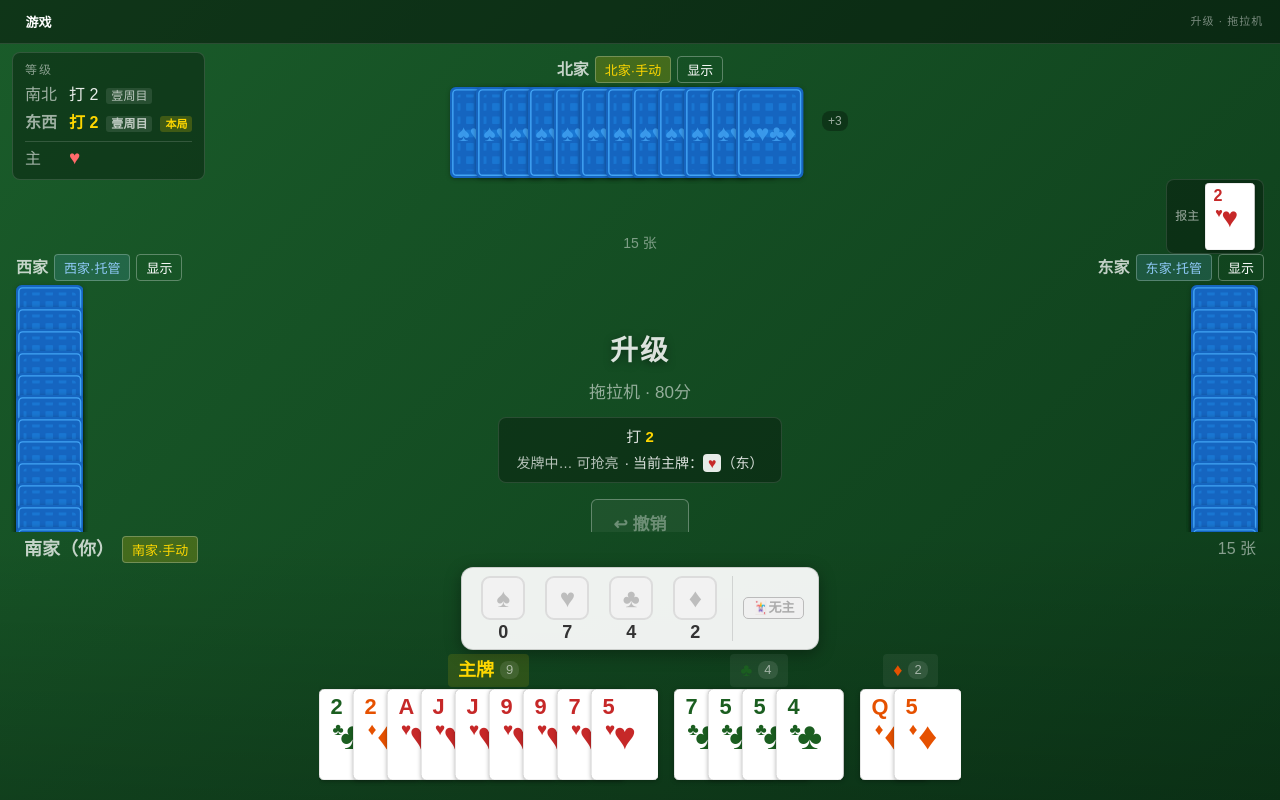
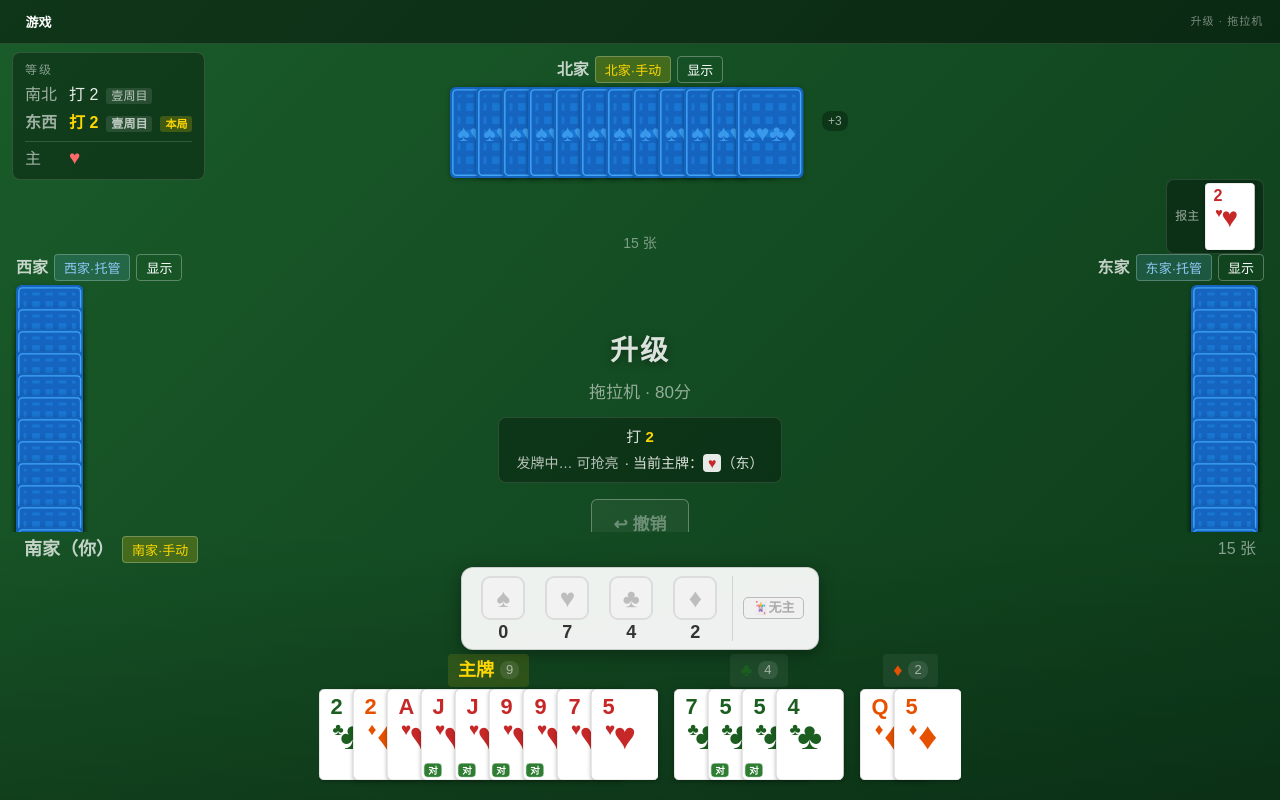
Before and after one commit to HiddenTesla/shengji, a React (Vite) app: page / in a window 1280 px wide. Built offline with nearby package versions, Linux system fonts and the light colour scheme.

Commit message:
增加对子和拖拉机的标识

```diff
--- a/src/App.tsx
+++ b/src/App.tsx
@@ -1623,6 +1623,8 @@ function App() {
           ) : (
             <PlayerHand
               groups={groupCardsForDisplay(handForDisplay, trumpSuit, levelRank)}
+              trumpSuit={trumpSuit}
+              levelRank={levelRank}
               selectedIndices={canSelectHand ? effectiveSelectedIndices : undefined}
               onToggleCard={canSelectHand ? toggleCard : undefined}
               sourceCardIds={buryingManualBanker && banker === PlayerPosition.South
--- a/src/components/CardComponent.tsx
+++ b/src/components/CardComponent.tsx
@@ -11,6 +11,13 @@ interface CardComponentProps {
   small?: boolean
   badge?: string
   badgePosition?: 'top-right' | 'bottom-left'
+  /** 额外标记（如手牌里的对子 / 拖拉机）；position 默认左下角 */
+  mark?: {
+    text: string
+    color: string
+    /** 竖排（东/西家）只露出牌顶，标记需要放到右上角 */
+    position?: 'bottom-left' | 'top-right'
+  }
   /** 额外缩放（1 = 不缩放）；配合 small 可渲染更小的牌（如出牌区） */
   scale?: number
   /**
@@ -337,6 +344,7 @@ export default function CardComponent({
   small = false,
   badge,
   badgePosition = 'bottom-left',
+  mark,
   scale,
   inlineSuit = false,
   onClick,
@@ -345,6 +353,10 @@ export default function CardComponent({
   const s = scale ?? (small ? 0.95 : 1)
   const w = CARD_WIDTH * s
   const h = CARD_HEIGHT * s
+  // 标记位置：默认左下角；竖排时用右上角（底部会被下一张牌遮住）
+  const markAtTop = mark?.position === 'top-right'
+  const markX = markAtTop ? 49 : 3
+  const markY = markAtTop ? (badge ? 21 : 3) : (badge ? 61 : 78)
 
   return (
     <svg
@@ -392,6 +404,31 @@ export default function CardComponent({
           </text>
         </g>
       )}
+      {faceUp && mark && (
+        <g>
+          <rect
+            x={markX}
+            y={markY}
+            width={19}
+            height={15}
+            rx={4}
+            fill={mark.color}
+            stroke="#fff"
+            strokeWidth={0.75}
+          />
+          <text
+            x={markX + 9.5}
+            y={markY + 7.5}
+            fontSize={10}
+            fill="#fff"
+            textAnchor="middle"
+            dominantBaseline="central"
+            fontWeight="bold"
+          >
+            {mark.text}
+          </text>
+        </g>
+      )}
     </svg>
   )
 }
--- a/src/components/OpponentHand.tsx
+++ b/src/components/OpponentHand.tsx
@@ -6,6 +6,7 @@
 //   - 东/西家按「门」分为若干竖列，同一门内竖排，逐张可见点数与花色
 // ============================================================
 
+import { useMemo } from 'react'
 import {
   type Card,
   type PlayerPosition,
@@ -15,6 +16,7 @@ import {
   POSITION_NAME_ZH,
 } from '../core/types.ts'
 import { type CardGroup, groupCardsForDisplay } from '../core/card.ts'
+import { type HandMark, handMarks } from '../core/hand.ts'
 import CardComponent from './CardComponent.tsx'
 import PlayerHand from './PlayerHand.tsx'
 import PlayerModeButton from './PlayerModeButton.tsx'
@@ -87,6 +89,11 @@ export default function OpponentHand({
   const groups = groupCardsForDisplay(cards, trumpSuit, levelRank)
   const isSelectable = onToggleCard !== undefined
   const showCardsFaceUp = faceUp || isSelectable
+  /** 对子 / 拖拉机标记（东/西竖排与北家横排共用） */
+  const marks = useMemo(
+    () => handMarks(cards, trumpSuit, levelRank),
+    [cards, trumpSuit, levelRank],
+  )
 
   if (cardCount === 0) {
     return (
@@ -144,6 +151,8 @@ export default function OpponentHand({
           {showCardsFaceUp ? (
             <PlayerHand
               groups={groups}
+              trumpSuit={trumpSuit}
+              levelRank={levelRank}
               selectedIndices={selectedIndices}
               onToggleCard={onToggleCard}
               sourceCardIds={sourceCardIds}
@@ -212,6 +221,7 @@ export default function OpponentHand({
         {showCardsFaceUp ? (
           <SideGroupColumns
             groups={groups}
+            marks={marks}
             selectedIndices={selectedIndices}
             onToggleCard={onToggleCard}
             sourceCardIds={sourceCardIds}
@@ -252,11 +262,13 @@ export default function OpponentHand({
 /** 东/西家翻开：按「门」分列，同一门内竖排（必要时同门拆成多列） */
 function SideGroupColumns({
   groups,
+  marks,
   selectedIndices,
   onToggleCard,
   sourceCardIds,
 }: {
   groups: CardGroup[]
+  marks: Map<string, HandMark>
   selectedIndices?: Set<number>
   onToggleCard?: (index: number) => void
   sourceCardIds?: Set<string>
@@ -304,6 +316,7 @@ function SideGroupColumns({
                     .map((card, i) => {
                       const cardIndex = groupStart + ci * SIDE_ROWS_PER_COL + i
                       const selected = selectedIndices?.has(cardIndex) ?? false
+                      const mark = marks.get(card.id)
                       return (
                         <div
                           key={card.id}
@@ -321,6 +334,13 @@ function SideGroupColumns({
                             inlineSuit
                             badge={sourceCardIds?.has(card.id) ? '底' : undefined}
                             badgePosition="top-right"
+                            mark={mark
+                              ? {
+                                  text: mark.kind === 'tractor' ? '拖' : '对',
+                                  color: mark.kind === 'tractor' ? '#ef6c00' : '#2e7d32',
+                                  position: 'top-right',
+                                }
+                              : undefined}
                             selected={selected}
                             onClick={onToggleCard
                               ? () => onToggleCard(cardIndex)
--- a/src/components/PlayerHand.tsx
+++ b/src/components/PlayerHand.tsx
@@ -2,11 +2,18 @@
 // 南家手牌（升级分组展示，可点击选中）
 // ============================================================
 
+import { useMemo } from 'react'
 import { type CardGroup } from '../core/card.ts'
+import { type HandMark, handMarks } from '../core/hand.ts'
+import { type Rank, type Suit } from '../core/types.ts'
 import CardComponent from './CardComponent.tsx'
 
 interface PlayerHandProps {
   groups: CardGroup[]
+  /** 主花色（null = 无主 / 尚未定主） */
+  trumpSuit: Suit | null
+  /** 当前级牌 */
+  levelRank: Rank
   /** 选中项（只读展示时可省略） */
   selectedIndices?: Set<number>
   /** 点击选牌（只读展示时可省略） */
@@ -35,10 +42,18 @@ const SUIT_COLORS: Record<string, string> = {
 
 export default function PlayerHand({
   groups,
+  trumpSuit,
+  levelRank,
   selectedIndices,
   onToggleCard,
   sourceCardIds,
 }: PlayerHandProps) {
+  /** 对子 / 拖拉机标记（按牌的 id） */
+  const marks = useMemo(
+    () => handMarks(groups.flatMap(g => g.cards), trumpSuit, levelRank),
+    [groups, trumpSuit, levelRank],
+  )
+
   if (groups.length === 0) {
     return (
       <div style={{
@@ -76,6 +91,7 @@ export default function PlayerHand({
             key={String(group.kind)}
             group={group}
             groupStartIdx={groupStartIdx}
+            marks={marks}
             selectedIndices={selectedIndices}
             onToggleCard={onToggleCard}
             sourceCardIds={sourceCardIds}
@@ -89,12 +105,14 @@ export default function PlayerHand({
 function GroupSection({
   group,
   groupStartIdx,
+  marks,
   selectedIndices,
   onToggleCard,
   sourceCardIds,
 }: {
   group: CardGroup
   groupStartIdx: number
+  marks: Map<string, HandMark>
   selectedIndices?: Set<number>
   onToggleCard?: (index: number) => void
   sourceCardIds?: Set<string>
@@ -148,6 +166,7 @@ function GroupSection({
         {group.cards.map((card, idx) => {
           const globalIdx = groupStartIdx + idx
           const isSelected = selectedIndices?.has(globalIdx) ?? false
+          const mark = marks.get(card.id)
           return (
             <div
               key={card.id}
@@ -163,6 +182,12 @@ function GroupSection({
                 faceUp
                 small
                 badge={sourceCardIds?.has(card.id) ? '底' : undefined}
+                mark={mark
+                  ? {
+                      text: mark.kind === 'tractor' ? '拖' : '对',
+                      color: mark.kind === 'tractor' ? '#ef6c00' : '#2e7d32',
+                    }
+                  : undefined}
                 selected={isSelected}
                 onClick={onToggleCard
                   ? () => onToggleCard(globalIdx)
--- a/src/core/hand.ts
+++ b/src/core/hand.ts
@@ -198,6 +198,76 @@ export function maxTractorLength(
 ): number {
   const best = maxPairRunLength(cards, trumpSuit, levelRank)
   return best >= 2 ? best : 0
+}
+
+// ------------------------------------------------------------
+// 手牌结构标记（UI：对子 / 拖拉机）
+// ------------------------------------------------------------
+
+/** 手牌标记类型 */
+export type HandMarkKind = 'pair' | 'tractor'
+
+export interface HandMark {
+  kind: HandMarkKind
+  /** 所在连续对子段的长度（对数）：1 = 单独对子，≥2 = 拖拉机 */
+  runLength: number
+}
+
+/**
+ * 标注手牌里的对子与拖拉机（按牌的 id）。
+ *
+ * - 对子 = 同花色同点数的两张（不同花色的副级牌**不算**对子）。
+ * - 同一门内相邻槽位的对子连成拖拉机（≥2 对）；同槽位的不同花色副级牌不算连续。
+ * - 多段互不相连时各自成段，每段单独标注。
+ */
+export function handMarks(
+  cards: Card[],
+  trumpSuit: Suit | null,
+  levelRank: Rank,
+): Map<string, HandMark> {
+  const marks = new Map<string, HandMark>()
+
+  const byDoor = new Map<Door, Card[]>()
+  for (const c of cards) {
+    const door = doorOf(c, trumpSuit, levelRank)
+    const arr = byDoor.get(door)
+    if (arr) arr.push(c)
+    else byDoor.set(door, [c])
+  }
+
+  for (const doorCards of byDoor.values()) {
+    const units = pairUnits(doorCards, trumpSuit, levelRank)
+    if (units.length === 0) continue
+
+    // 同一槽位只取一个单元参与「连续段」判定
+    const firstOfSlot = new Map<number, PairUnit>()
+    for (const unit of units) {
+      if (!firstOfSlot.has(unit.slot)) firstOfSlot.set(unit.slot, unit)
+    }
+    const slots = [...firstOfSlot.keys()].sort((a, b) => a - b)
+
+    let i = 0
+    while (i < slots.length) {
+      let j = i
+      while (j + 1 < slots.length && slots[j + 1] === slots[j] + 1) j++
+      const runLength = j - i + 1
+      const kind: HandMarkKind = runLength >= 2 ? 'tractor' : 'pair'
+      for (let k = i; k <= j; k++) {
+        const unit = firstOfSlot.get(slots[k])
+        if (!unit) continue
+        for (const c of unit.cards) marks.set(c.id, { kind, runLength })
+      }
+      i = j + 1
+    }
+
+    // 同槽位的其它对子（不同花色的副级牌）：只算单独的对子
+    for (const unit of units) {
+      if (firstOfSlot.get(unit.slot) === unit) continue
+      for (const c of unit.cards) marks.set(c.id, { kind: 'pair', runLength: 1 })
+    }
+  }
+
+  return marks
 }
 
 /** 分析一手牌的构成 */
```
